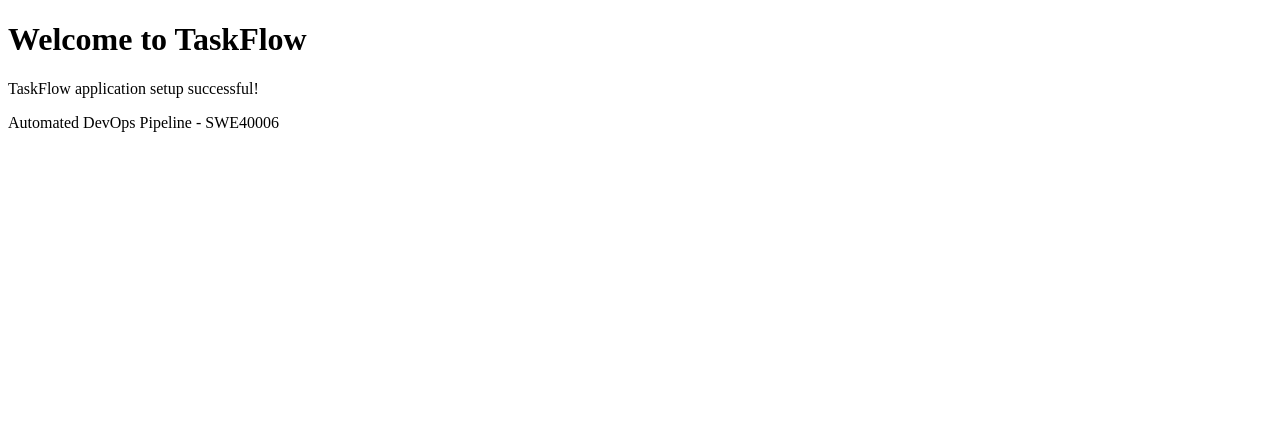
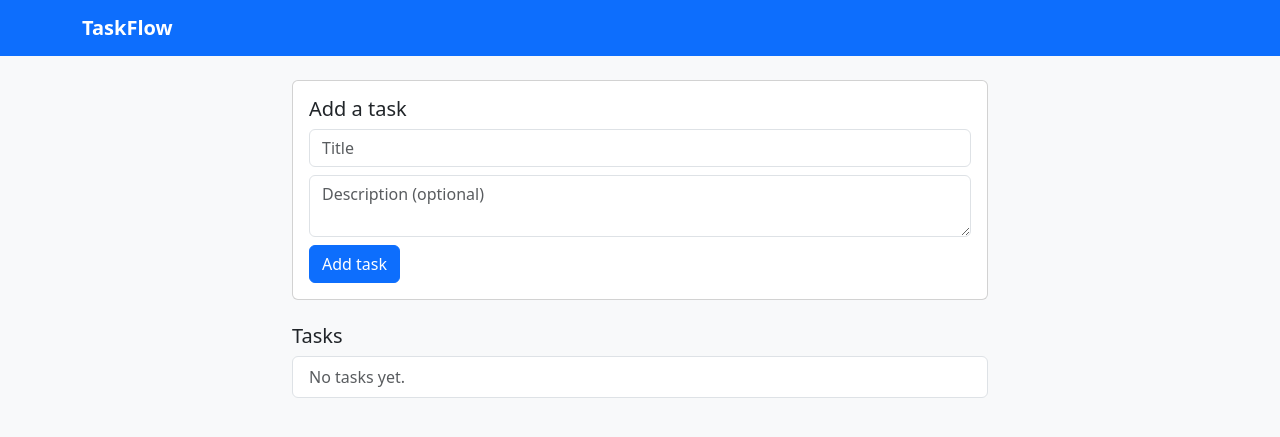
Before and after one commit to CharithaBandara04/taskflow-devops-cl05-g06, a Flask app: page / in a window 1280 px wide. Shown: the top 437 px of the page. Run offline with Flask 3, Linux system fonts and the light colour scheme.

Commit message:
feature(UI)
added Bootstrap Page Layout

```diff
--- a/app/templates/index.html
+++ b/app/templates/index.html
@@ -2,13 +2,44 @@
 <html lang="en">
 <head>
     <meta charset="UTF-8">
-    <meta name="viewport"
-          content="width=device-width, initial-scale=1.0">
+    <meta name="viewport" content="width=device-width, initial-scale=1.0">
     <title>TaskFlow</title>
+    <link rel="stylesheet" href="https://cdn.jsdelivr.net/npm/bootstrap@5.3.3/dist/css/bootstrap.min.css">
+    <link rel="stylesheet" href="{{ url_for('static', filename='css/style.css') }}">
 </head>
-<body>
-    <h1>Welcome to TaskFlow</h1>
-    <p>TaskFlow application setup successful!</p>
-    <p>Automated DevOps Pipeline - SWE40006</p>
+<body class="bg-light">
+    <nav class="navbar navbar-dark bg-primary mb-4">
+        <div class="container">
+            <span class="navbar-brand fw-bold">TaskFlow</span>
+        </div>
+    </nav>
+
+    <main class="container" style="max-width: 720px;">
+        <div class="card mb-4">
+            <div class="card-body">
+                <h2 class="h5 card-title">Add a task</h2>
+                <form id="task-form">
+                    <div class="mb-2">
+                        <input id="task-title" class="form-control" type="text"
+                               placeholder="Title" maxlength="200" required>
+                    </div>
+                    <div class="mb-2">
+                        <textarea id="task-description" class="form-control"
+                                  rows="2" placeholder="Description (optional)"></textarea>
+                    </div>
+                    <div id="form-error" class="text-danger small mb-2 d-none"></div>
+                    <button id="add-task-btn" type="submit" class="btn btn-primary">Add task</button>
+                </form>
+            </div>
+        </div>
+
+        <h2 class="h5">Tasks</h2>
+        <ul id="task-list" class="list-group mb-4">
+            <li class="list-group-item text-muted">No tasks yet.</li>
+        </ul>
+    </main>
+
+    <script src="https://cdn.jsdelivr.net/npm/bootstrap@5.3.3/dist/js/bootstrap.bundle.min.js"></script>
+    <script src="{{ url_for('static', filename='js/app.js') }}"></script>
 </body>
 </html>
```
Also changed, not shown: app/static/css/style.css (added), app/static/js/app.js (added).
